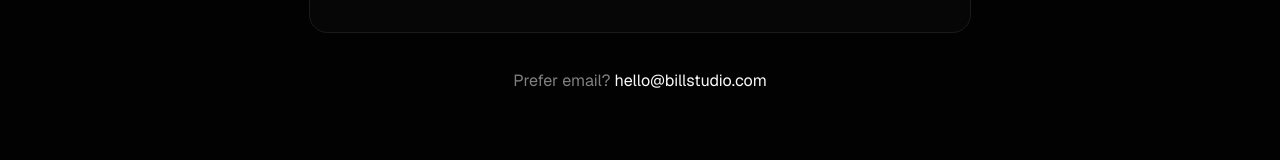
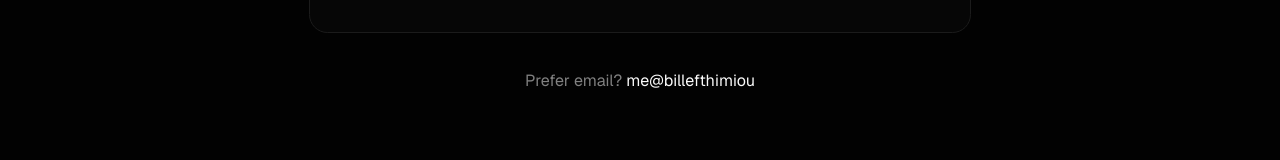
Before and after one commit to BillEfthimiou/billefthimiou.com, a Next.js app: page /contact in a window 1280 px wide. Shown: the part 631-791 px from the top of the page. Built offline with nearby package versions, Linux system fonts and the light colour scheme.

Commit message:
fix: update email link to new address
Updated email link to reflect new contact information.

```diff
--- a/app/contact/page.tsx
+++ b/app/contact/page.tsx
@@ -49,10 +49,10 @@ export default function ContactPage() {
           <p className="text-sm text-muted-foreground">
             Prefer email?{" "}
             <Link
-              href="mailto:hello@billstudio.com"
+              href="mailto:me@billefthimiou.com"
               className="text-foreground hover:underline"
             >
-              hello@billstudio.com
+              me@billefthimiou
             </Link>
           </p>
         </div>
```
